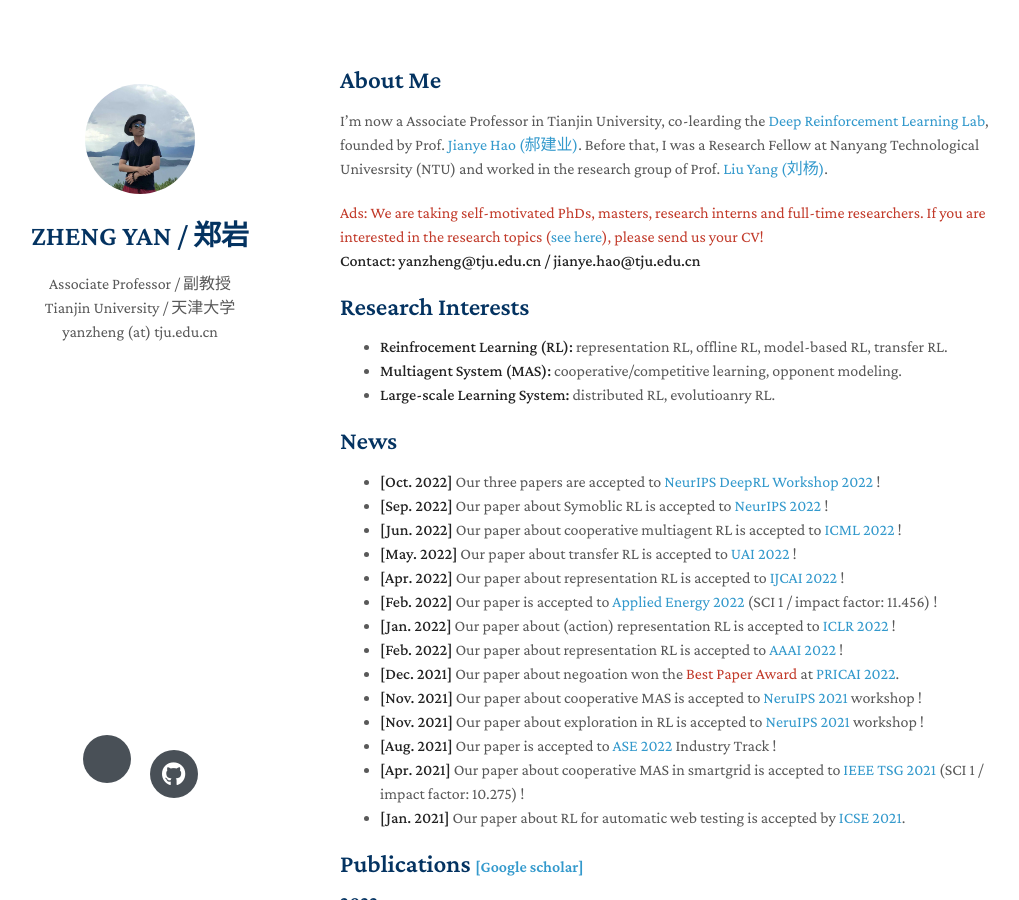
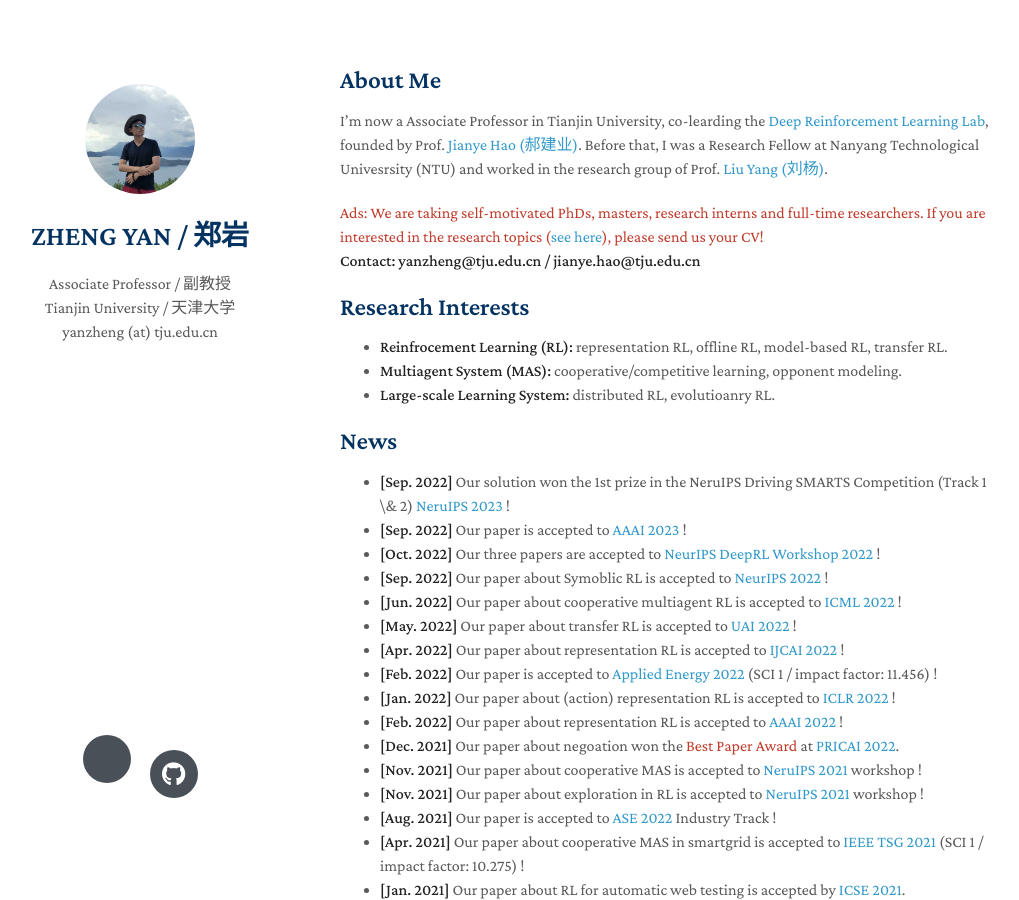
Before and after one commit to Yanzzzzz/yanzzzzz.github.io, a Jekyll site: the page built from index.md, in a window 1280 px wide and 900 px high. Shown: the whole window, without its empty margins (130-1149 px from the left). Built offline with Jekyll 4.4.1, drawn with Linux system fonts in a browser that asks for light colours; nearby versions of some CDN libraries; a style sheet for code colours, icons or effects is not loaded; our own code applies the rules of GitHub Pages for plain Markdown files.

Commit message:
Update index.md
add latest results

```diff
--- a/index.md
+++ b/index.md
@@ -15,6 +15,8 @@
 - **Large-scale Learning System:** distributed RL, evolutioanry RL.
 
 ## News
+- **[Sep. 2022]** Our solution won the 1st prize in the NeruIPS Driving SMARTS Competition (Track 1 \& 2) [NeruIPS 2023](https://smarts-project.github.io/) !
+- **[Sep. 2022]** Our paper is accepted to [AAAI 2023](https://aaai.org/Conferences/AAAI-23) !
 - **[Oct. 2022]** Our three papers are accepted to [NeurIPS DeepRL Workshop 2022](https://sites.google.com/view/deep-rl-workshop-neurips-2022) !
 - **[Sep. 2022]** Our paper about Symoblic RL is accepted to [NeurIPS 2022](https://nips.cc/Conferences/2022) !
 - **[Jun. 2022]** Our paper about cooperative multiagent RL is accepted to [ICML 2022](https://icml.cc/Conferences/2022) !
```
